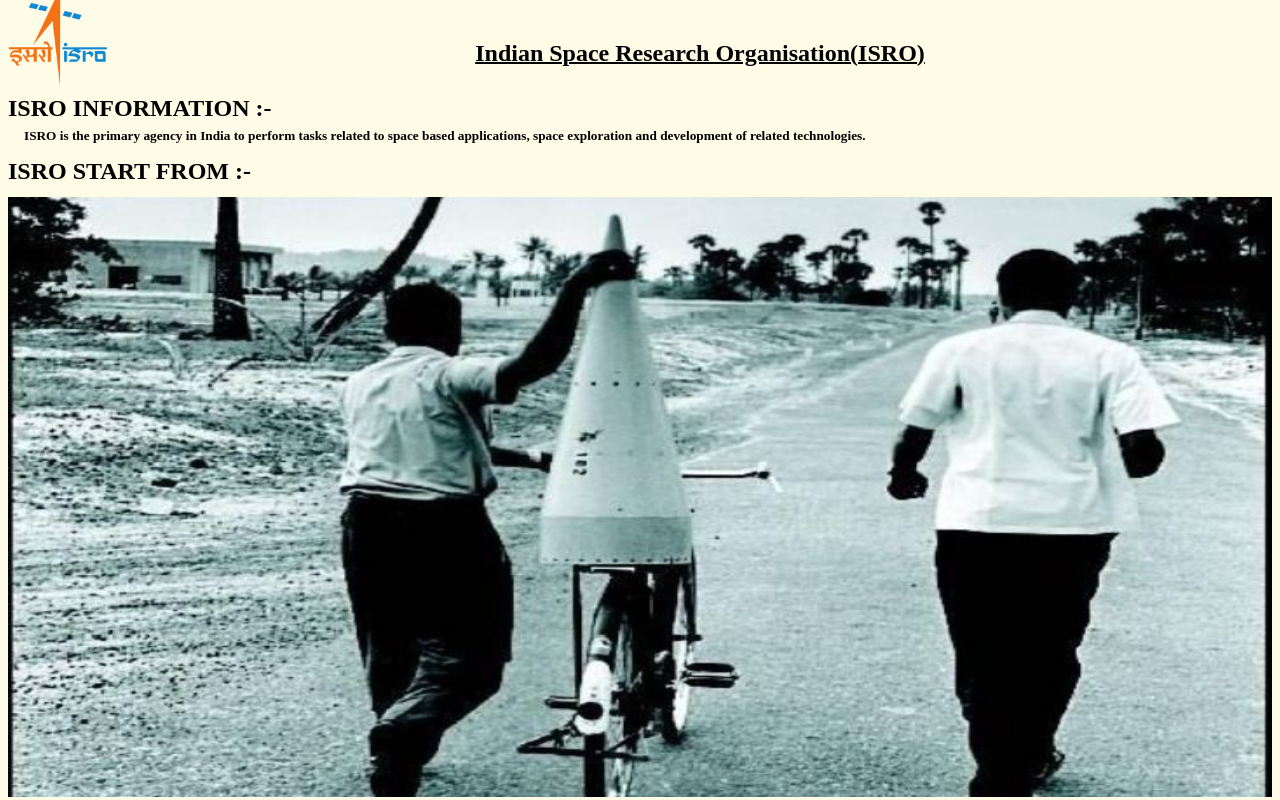
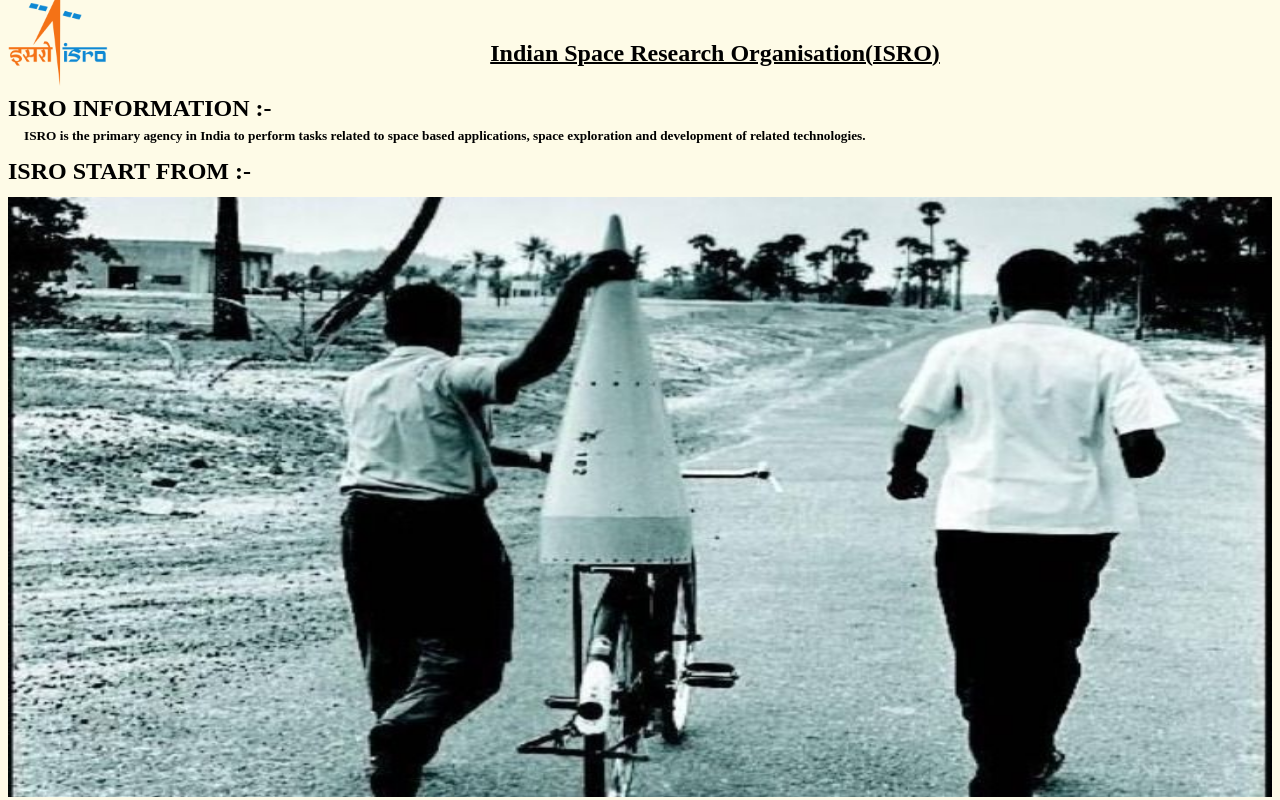
Before and after one commit to Dr0510/ISRO, a plain HTML site: page index.html in a window 1280 px wide. Shown: the top 800 px of the page. Drawn offline with Linux system fonts and the light colour scheme.

Commit message:
Update style.css

```diff
--- a/style.css
+++ b/style.css
@@ -5,7 +5,7 @@ body {
     text-align: center ;
     position: relative;
     top: 20px;
-    left: 60px;
+    left: 75px;
     text-decoration: solid 2px underline;
 
 }
```
